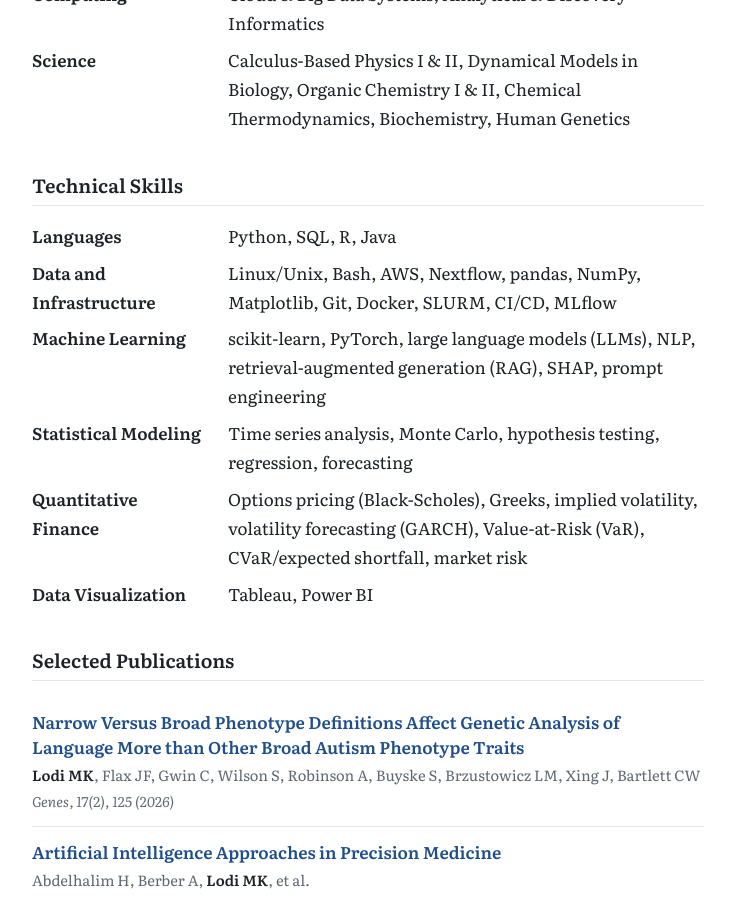
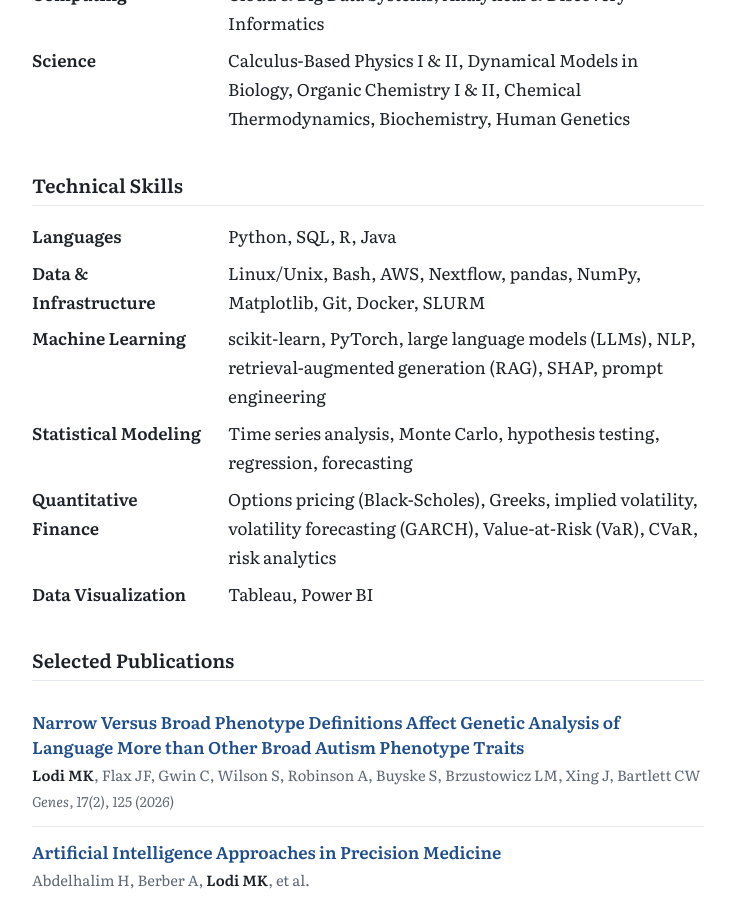
Before and after one commit to mklodi1/mklodi1.github.io, a Jekyll site: the page built from cv/index.html, in a window 1280 px wide and 900 px high, scrolled down 2259 px. Shown: the whole window, without its empty margins (272-1004 px from the left). Built offline with Jekyll 4.4.1, drawn with Linux system fonts in a browser that asks for light colours.

Commit message:
Update cv.yml

```diff
--- a/_data/cv.yml
+++ b/_data/cv.yml
@@ -56,13 +56,13 @@ coursework:
 skills:
   - area: "Languages"
     tools: "Python, SQL, R, Java"
-  - area: "Data and Infrastructure"
-    tools: "Linux/Unix, Bash, AWS, Nextflow, pandas, NumPy, Matplotlib, Git, Docker, SLURM, CI/CD, MLflow"
+  - area: "Data & Infrastructure"
+    tools: "Linux/Unix, Bash, AWS, Nextflow, pandas, NumPy, Matplotlib, Git, Docker, SLURM"
   - area: "Machine Learning"
     tools: "scikit-learn, PyTorch, large language models (LLMs), NLP, retrieval-augmented generation (RAG), SHAP, prompt engineering"
   - area: "Statistical Modeling"
     tools: "Time series analysis, Monte Carlo, hypothesis testing, regression, forecasting"
   - area: "Quantitative Finance"
-    tools: "Options pricing (Black-Scholes), Greeks, implied volatility, volatility forecasting (GARCH), Value-at-Risk (VaR), CVaR/expected shortfall, market risk"
+    tools: "Options pricing (Black-Scholes), Greeks, implied volatility, volatility forecasting (GARCH), Value-at-Risk (VaR), CVaR, risk analytics"
   - area: "Data Visualization"
     tools: "Tableau, Power BI"
```
